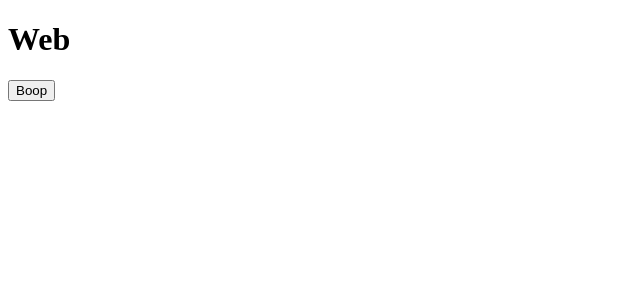
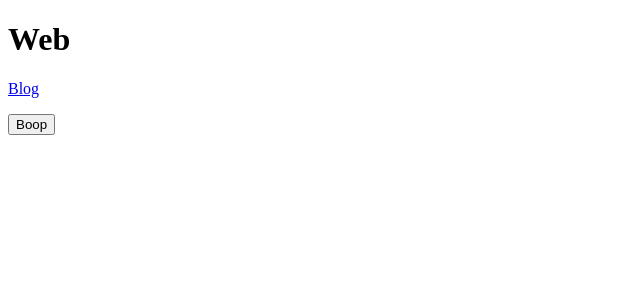
Before and after one commit to jsguerra/monorepo-turbo-mfe, a Next.js app in the folder apps/frontend/: page / in a window 1280 px wide. Shown: the top 300 px of the page, without its empty margins (0-640 px from the left). Built offline with nearby package versions, Linux system fonts and the light colour scheme.

Commit message:
minor update

```diff
--- a/apps/frontend/pages/index.tsx
+++ b/apps/frontend/pages/index.tsx
@@ -1,10 +1,14 @@
 import { Button } from "design-system";
+import Link from "next/link";
 
 export default function Web() {
   return (
     <div>
       <h1>Web</h1>
-      <Button />
+      <Link href="/blog">Blog</Link>
+      <p>
+        <Button />
+      </p>
     </div>
   );
 }
```
